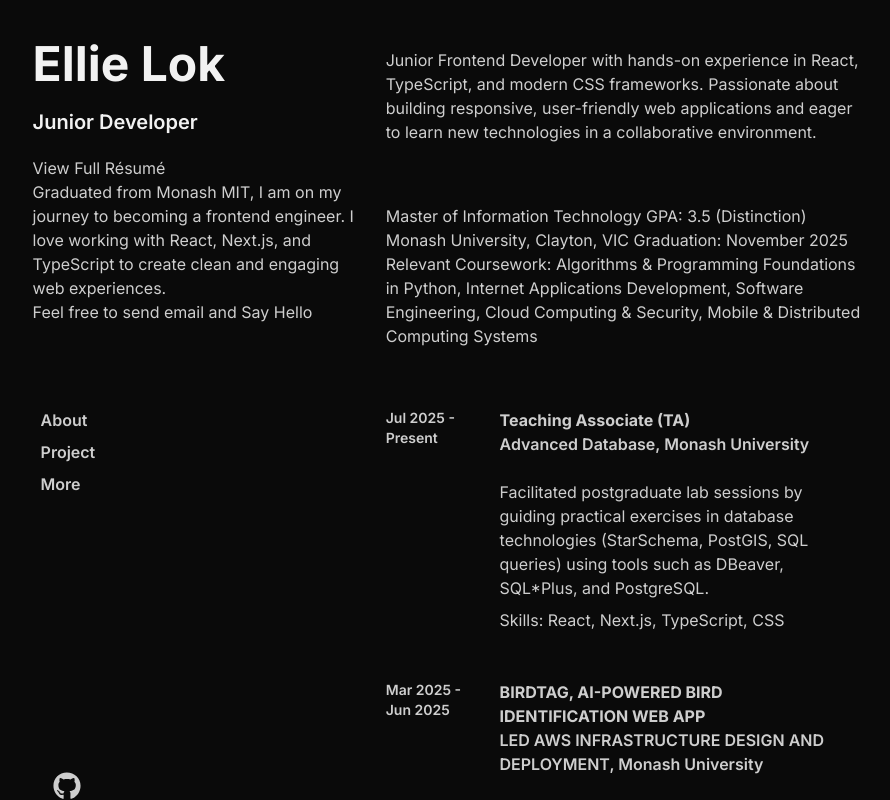
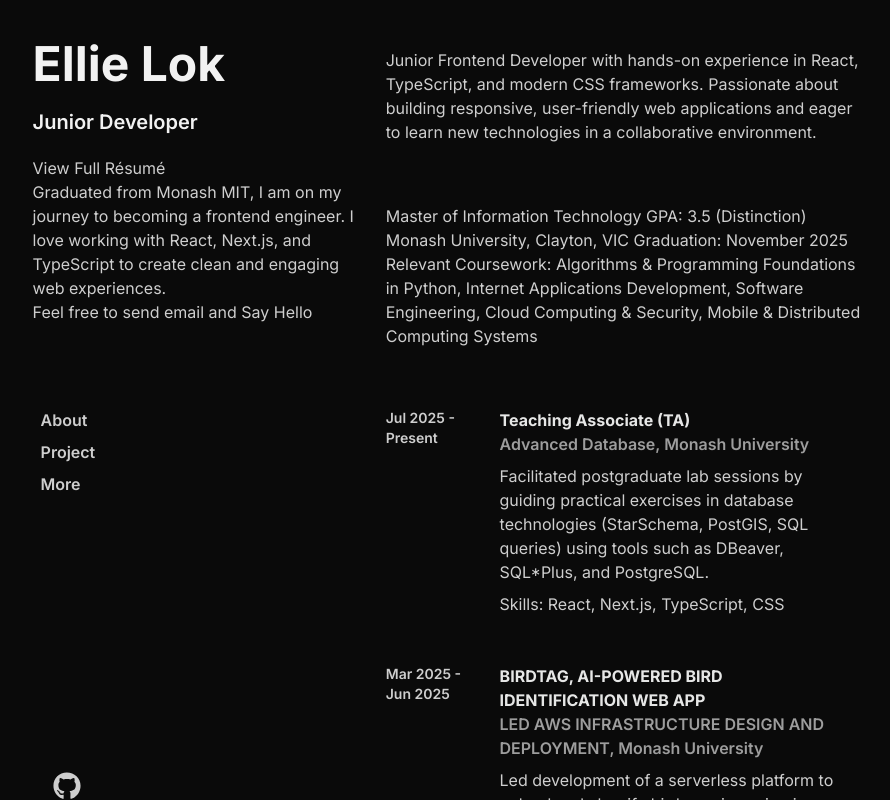
Before and after one commit to ellielok/www.ellielok.com, a Next.js app: page / in a window 1280 px wide. Shown: the top 800 px of the page, without its empty margins (188-1078 px from the left). Built offline with nearby package versions, Linux system fonts and the light colour scheme.

Commit message:
Update fonts and layout

```diff
--- a/app/layout.tsx
+++ b/app/layout.tsx
@@ -21,7 +21,7 @@
   return (
     <html lang="en">
       <body
-        className={` ${inter.variable} font-sans antialiased`}
+        className={`${inter.variable} font-sans antialiased`}
       >
         {children}
       </body>
--- a/component/project-card.tsx
+++ b/component/project-card.tsx
@@ -16,10 +16,10 @@
     skills
 }: ProjectCardProps){
     return(<div className="md:flex m-2 flex-row my-10">
-          <div className="basis-1/4 text-sm font-semibold">{timeRange}</div>
+          <div className="basis-1/4 text-sm pb-2 font-semibold">{timeRange}</div>
           <div className='md:px-5 basis-3/3'>
-            <div className="font-bold text-white/590 ">{project}</div>
-            <div className="font-semibold pb-6"> {position}, {company} </div>
+            <div className="font-bold text-white/90 ">{project}</div>
+            <div className="font-semibold pb-2 text-white/60"> {position}, {company} </div>
             <div className="font-base"> {description} </div>
             {skills && <div className="font-base py-2">Skills: {skills}</div>}
           </div>
```
